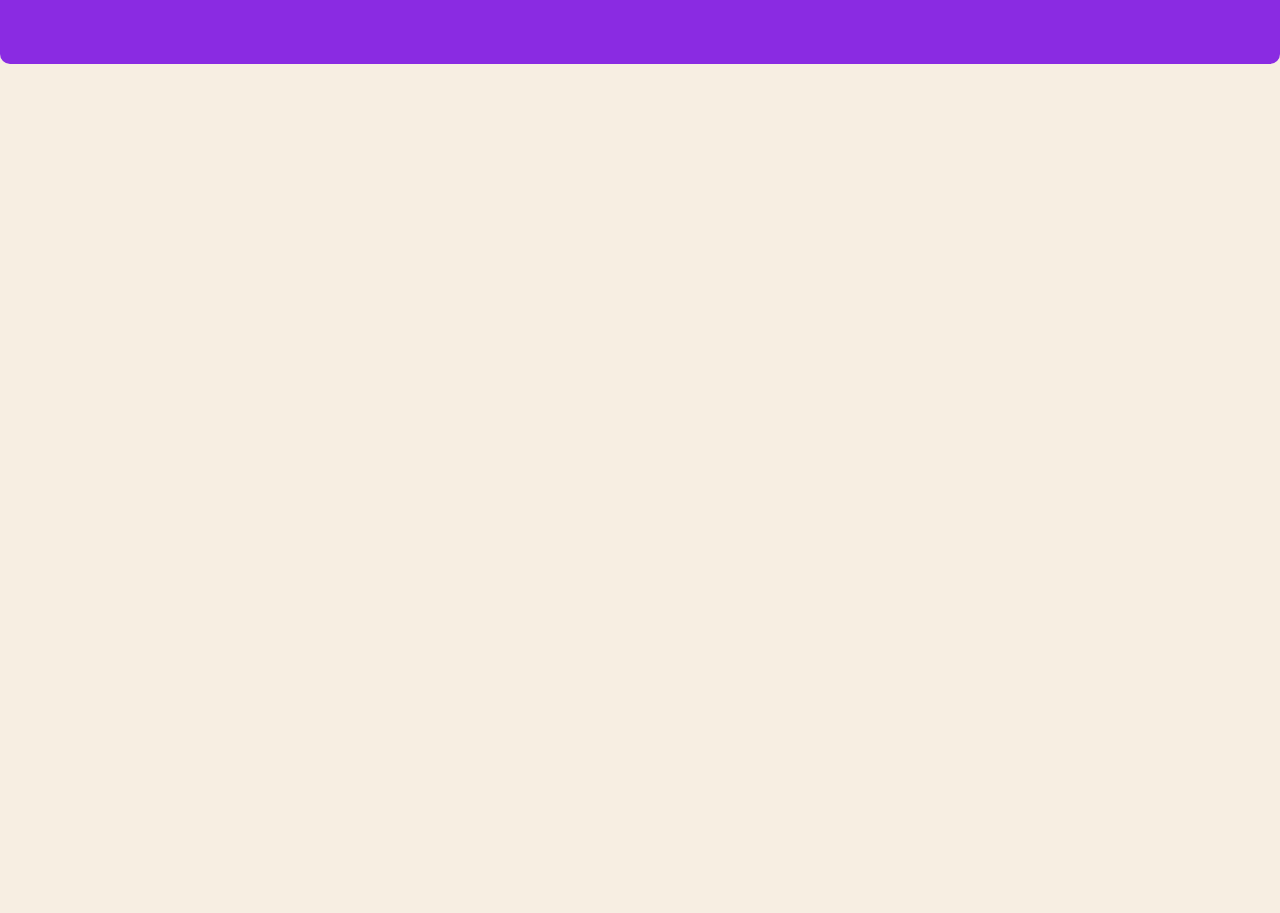
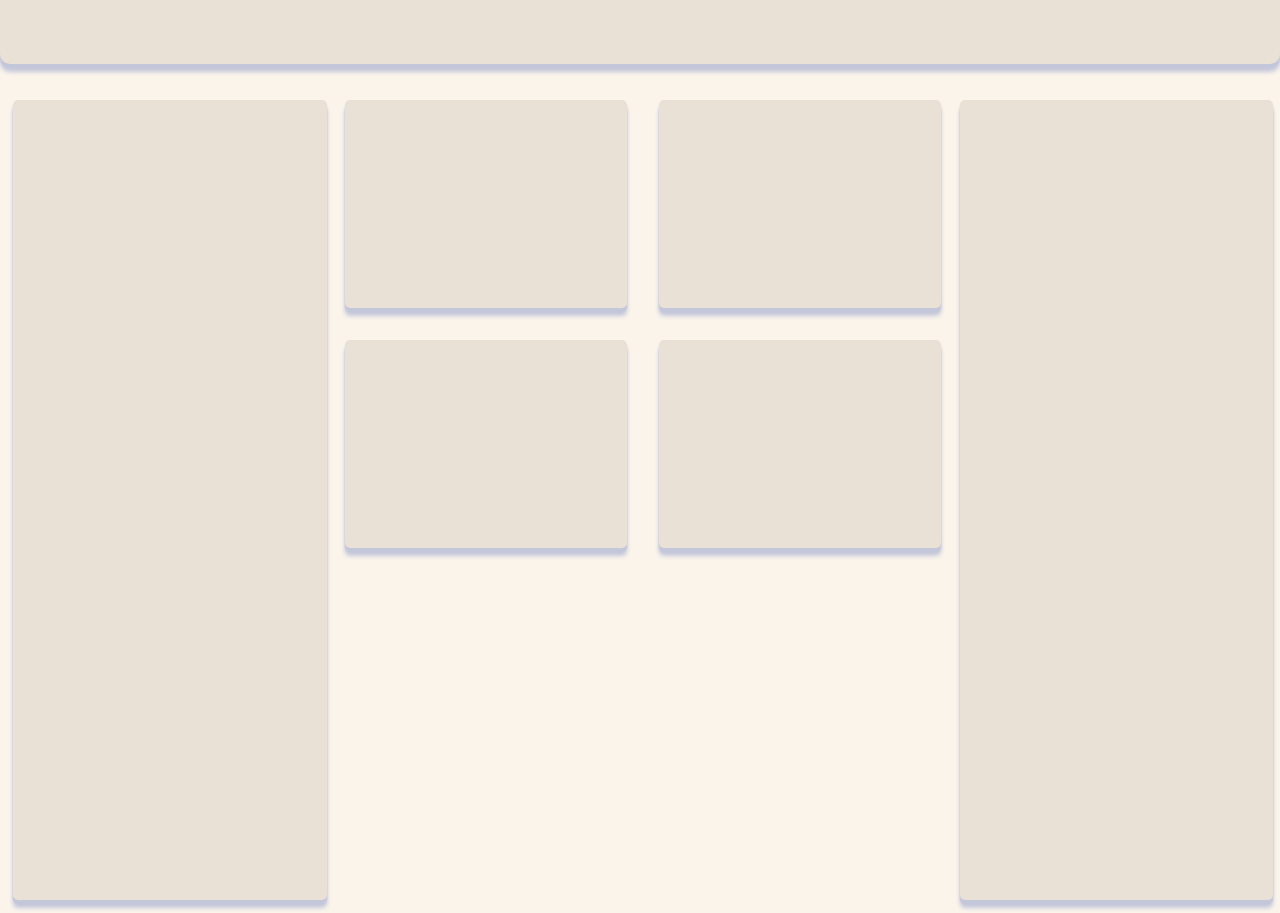
Before and after one commit to yas-cm/BOSCH, a plain HTML site: page FrontEnd/Projeto_Estufa/index.html in a window 1280 px wide. Before the commit the page ends 800 px from the top, so only its background shows below. Drawn offline with Linux system fonts and the light colour scheme.

Commit message:
quadradinhos

```diff
--- a/FrontEnd/Projeto_Estufa/index.html
+++ b/FrontEnd/Projeto_Estufa/index.html
@@ -8,6 +8,22 @@
     <title>CiberFarm</title>
 </head>
 <body>
-    <div class="cima flex"></div>
+    <div class="flex cima"></div>
+
+    <!-- Divisão dos grids -->
+    <div class = "content grid">
+        <div class="caixinha"></div>
+        <div class="caixas-meio">
+            <div class = "caixinha inha"></div>
+            <div class = "caixinha inha"></div>
+            <div class = "caixinha inha"></div>
+            <div class = "caixinha inha"></div>
+        </div>
+        <div class="caixinha"></div>
+    </div>
+
+
+
+
 </body>
 </html>
--- a/FrontEnd/Projeto_Estufa/style.css
+++ b/FrontEnd/Projeto_Estufa/style.css
@@ -6,7 +6,7 @@
     padding: 0px;
 }
 body{
-    background-color: rgb(247, 238, 226);
+    background-color: rgb(250, 244, 235);
     min-height: 100vh;
 }
 
@@ -15,7 +15,55 @@ body{
     width: 100%;
     height: 8vh;
     border-radius: 0px 0px 10px 10px;
-    background-color: blueviolet;
+    background-color: rgb(233, 225, 214);
+    box-shadow:rgb(196, 199, 218) 0px 2px 1px, rgba(196, 199, 218) 0px 4px 2px, rgba(196, 199, 218) 0px 8px 4px;
+    margin-bottom: 2%;
+}
+
+.caixinha{
+    height: full;
+    background-color: rgb(233, 225, 214);
+    border-radius: 5px;
+    box-shadow:rgb(196, 199, 218) 0px 2px 1px, rgba(196, 199, 218) 0px 4px 2px, rgba(196, 199, 218) 0px 8px 4px;
+
+}
+
+.inha{
+    /* margin-top: 10%; */
+    margin-bottom: 10%;
+    margin-left: 5%;
+    margin-right: 5%;
+}
+
+.caixas-meio{
+    display: grid;
+    grid-template-columns: 1fr 1fr;
+    grid-template-rows: 1fr 1fr;
+    height: 60%;
+
+    border-radius: 5px;
+    /* box-shadow:rgb(196, 199, 218) 0px 2px 1px, rgba(196, 199, 218) 0px 4px 2px, rgba(196, 199, 218) 0px 8px 4px; */
+
+}
+
+.content{
+    display: flex;
+    height: 100vh;
+}
+.grid{
+    display: grid;
+    grid-template-columns: 25% 50% 25%;
+    margin: 3px;
+    padding: 10px;
+    gap: 3px;
+}
+
+.justify-center{
+    justify-content: center;
+}
+
+.items-center{
+    align-items: center;
 }
 
 .flex{
```
Also changed, not shown: FrontEnd/Back.js (added, +7 -0 lines).
